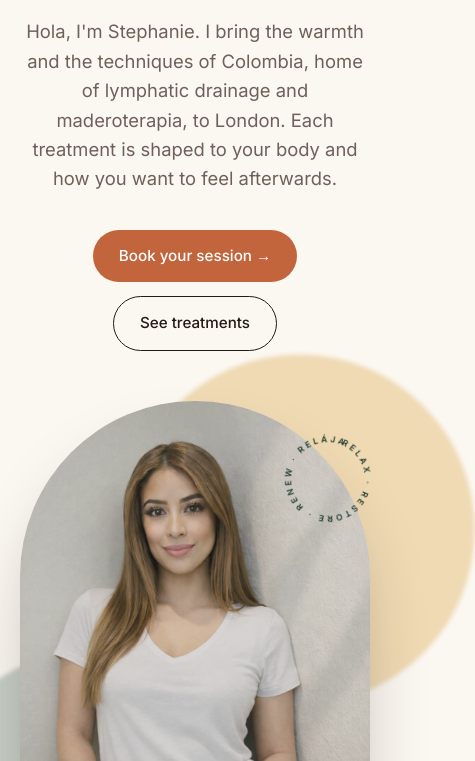
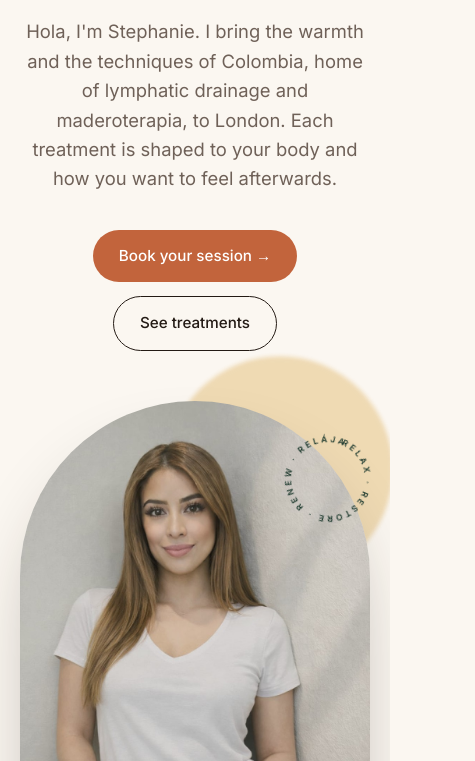
Before and after one commit to vibeach/stephanie-massage, a plain HTML site: page index.html in a window 390 px wide. Shown: the part 282-1043 px from the top of the page, 475 px wide, since content can reach past the window. Drawn offline with Linux system fonts and the light colour scheme.

Commit message:
Mobile layout fixes
Co-Authored-By: Claude Opus 5.5 <noreply@anthropic.com>

```diff
--- a/index.html
+++ b/index.html
@@ -19,7 +19,7 @@
   --radius:28px;
 }
 *{box-sizing:border-box;margin:0;padding:0}
-html{scroll-behavior:smooth}
+html{scroll-behavior:smooth;overflow-x:clip}
 body{font-family:Inter,system-ui,sans-serif;background:var(--cream);color:var(--ink);line-height:1.6;overflow-x:hidden}
 img{max-width:100%;display:block}
 a{color:inherit}
@@ -43,6 +43,7 @@ nav .wrap{display:flex;align-items:center;justify-content:space-between;height:7
 @media(max-width:820px){.links a:not(.btn){display:none}}
 
 /* hero */
+.hero>*{min-width:0}
 .hero{min-height:100svh;display:grid;grid-template-columns:1.05fr .95fr;align-items:center;gap:60px;padding:120px 0 60px;position:relative}
 .hero h1{font-family:Fraunces,serif;font-weight:300;font-size:clamp(3rem,7.4vw,6.4rem);line-height:.98;letter-spacing:-.03em;margin:18px 0 26px}
 .hero h1 em{font-style:italic;color:var(--clay)}
@@ -66,6 +67,8 @@ nav .wrap{display:flex;align-items:center;justify-content:space-between;height:7
   .hero{grid-template-columns:1fr;text-align:center;padding-top:110px;gap:50px}
   .hero p.lead{margin-inline:auto}.hero .ctas{justify-content:center}
   .badge{left:-6px}.spin{right:-6px;width:96px;height:96px}
+  .blob.a{right:-10px;width:220px;height:220px}.blob.b{left:-10px;width:180px;height:180px}
+  .marquee{max-width:100vw}
 }
 
 /* marquee */
@@ -89,6 +92,7 @@ h2 em{font-style:italic;color:var(--clay)}
 .pillar h4{font-family:Fraunces,serif;font-weight:500;font-size:1.2rem;margin-bottom:6px}
 .pillar p{font-size:.92rem;color:var(--muted);margin:0}
 @media(max-width:900px){.about{grid-template-columns:1fr;gap:50px}}
+@media(max-width:480px){.pillars{grid-template-columns:1fr}}
 
 /* services */
 .services{background:var(--jungle);color:var(--sand);border-radius:48px;margin:0 14px}
```
